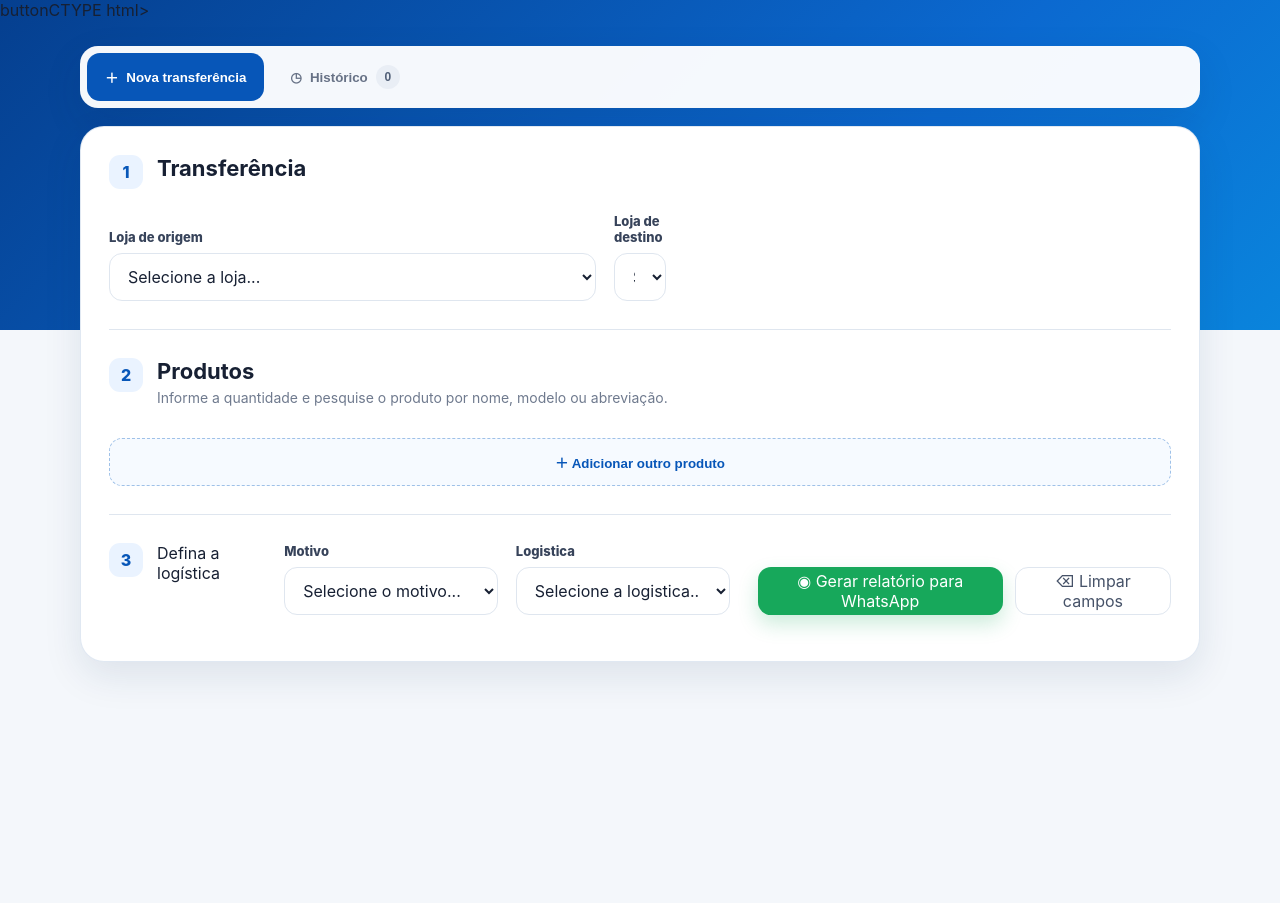
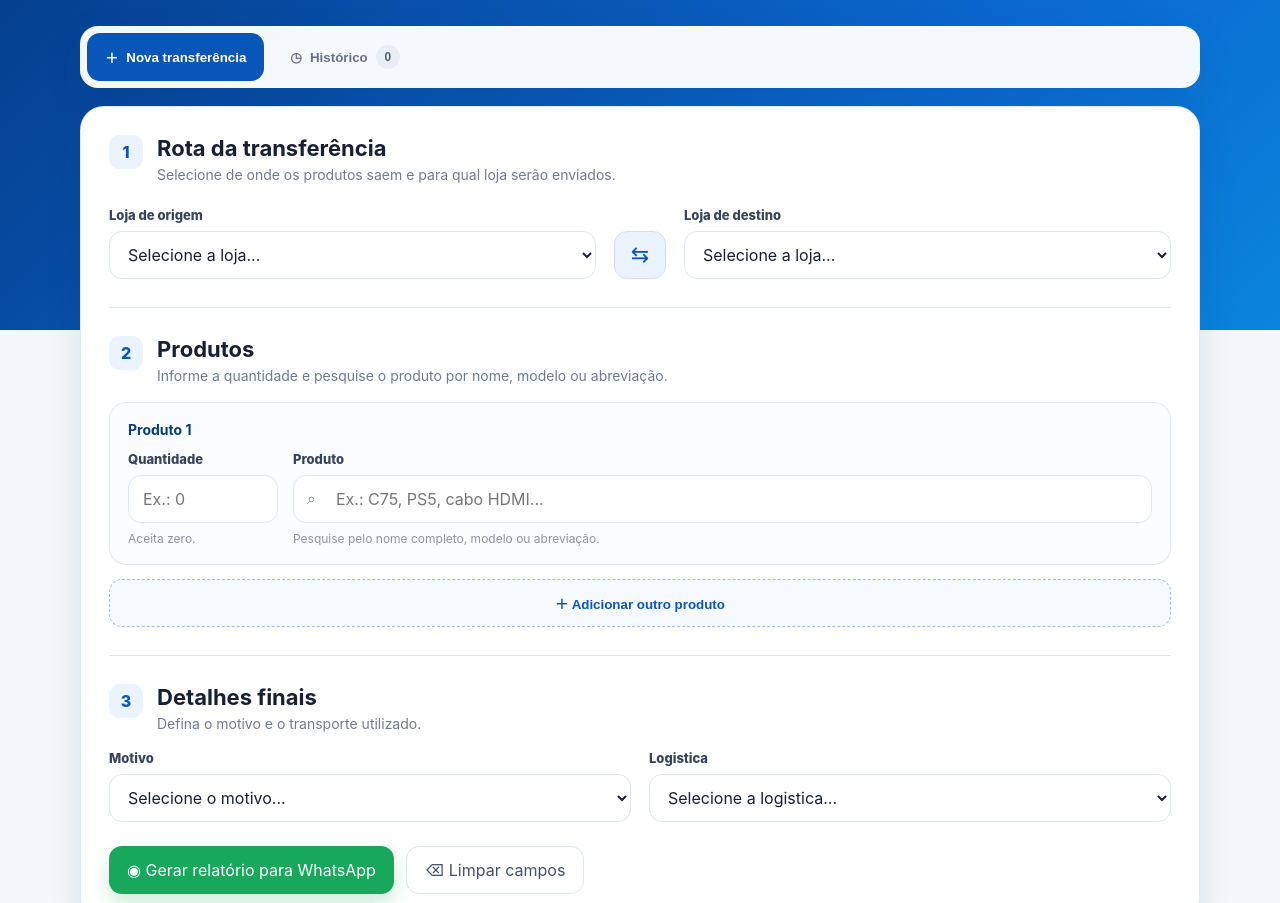
Before and after one commit to pqpneri/teste, a plain HTML site: page index.html in a window 1280 px wide. Shown: the top 903 px of the page. Before the commit the page ends 800 px from the top, so only its background shows below. Drawn offline with Linux system fonts and the light colour scheme.

Commit message:
Update transfer section and fix HTML structure

```diff
--- a/index.html
+++ b/index.html
@@ -1,4 +1,4 @@
-buttonCTYPE html>
+<!DOCTYPE html>
 <html lang="pt-BR">
 <head>
   <meta charset="UTF-8" />
@@ -29,7 +29,8 @@ buttonCTYPE html>
         <div class="section-heading">
           <div class="section-number">1</div>
           <div>
-            <h2>Transferência</h2>
+            <h2>Rota da transferência</h2>
+            <p>Selecione de onde os produtos saem e para qual loja serão enviados.</p>
           </div>
         </div>
 
@@ -45,6 +46,7 @@ buttonCTYPE html>
               </select>
             </label>
 
+            <button type="button" id="swapButton" class="swap-button" title="Inverter lojas" aria-label="Inverter lojas">⇆</button>
 
             <label class="field">
               <span>Loja de destino</span>
@@ -76,7 +78,9 @@ buttonCTYPE html>
           <div class="section-heading compact">
             <div class="section-number">3</div>
             <div>
-              <h>Defina a logística</hTransferência </div>
+              <h2>Detalhes finais</h2>
+              <p>Defina o motivo e o transporte utilizado.</p>
+            </div>
           </div>
 
           <div class="form-grid two-columns">
```
